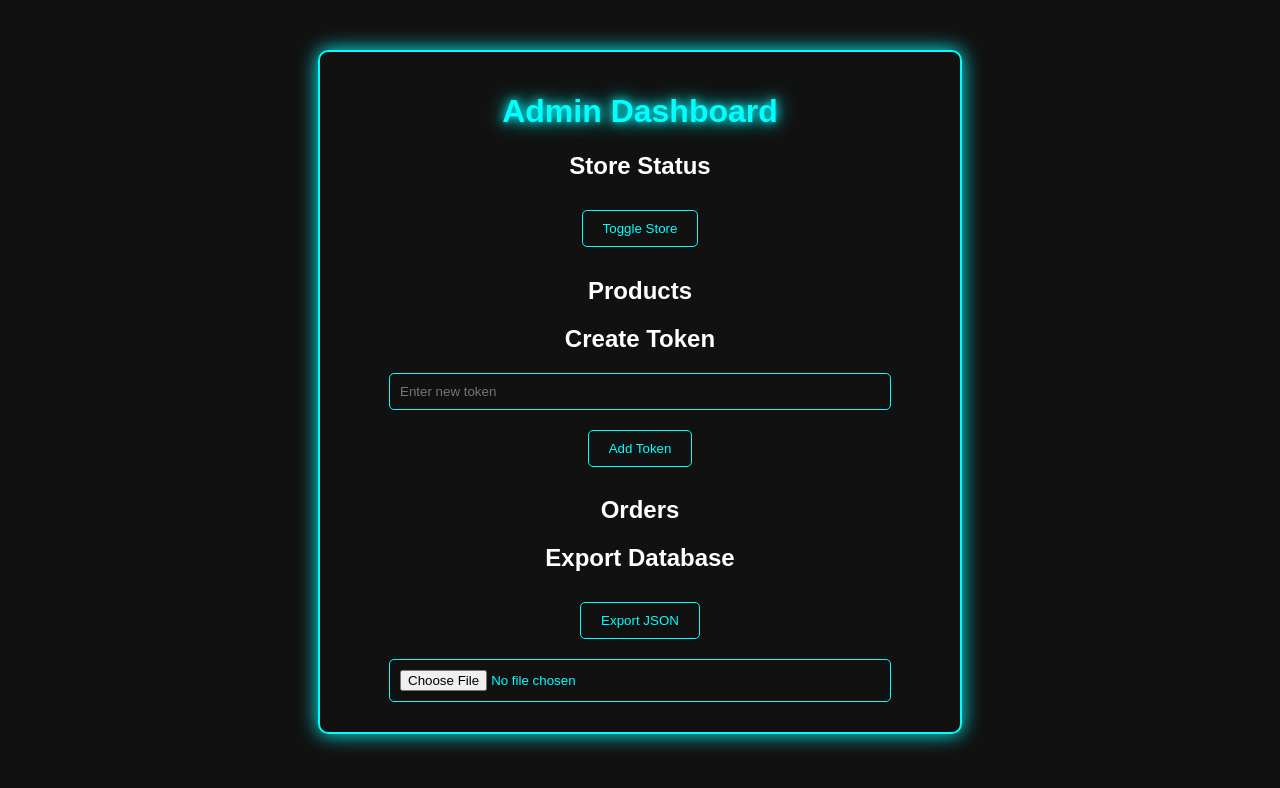
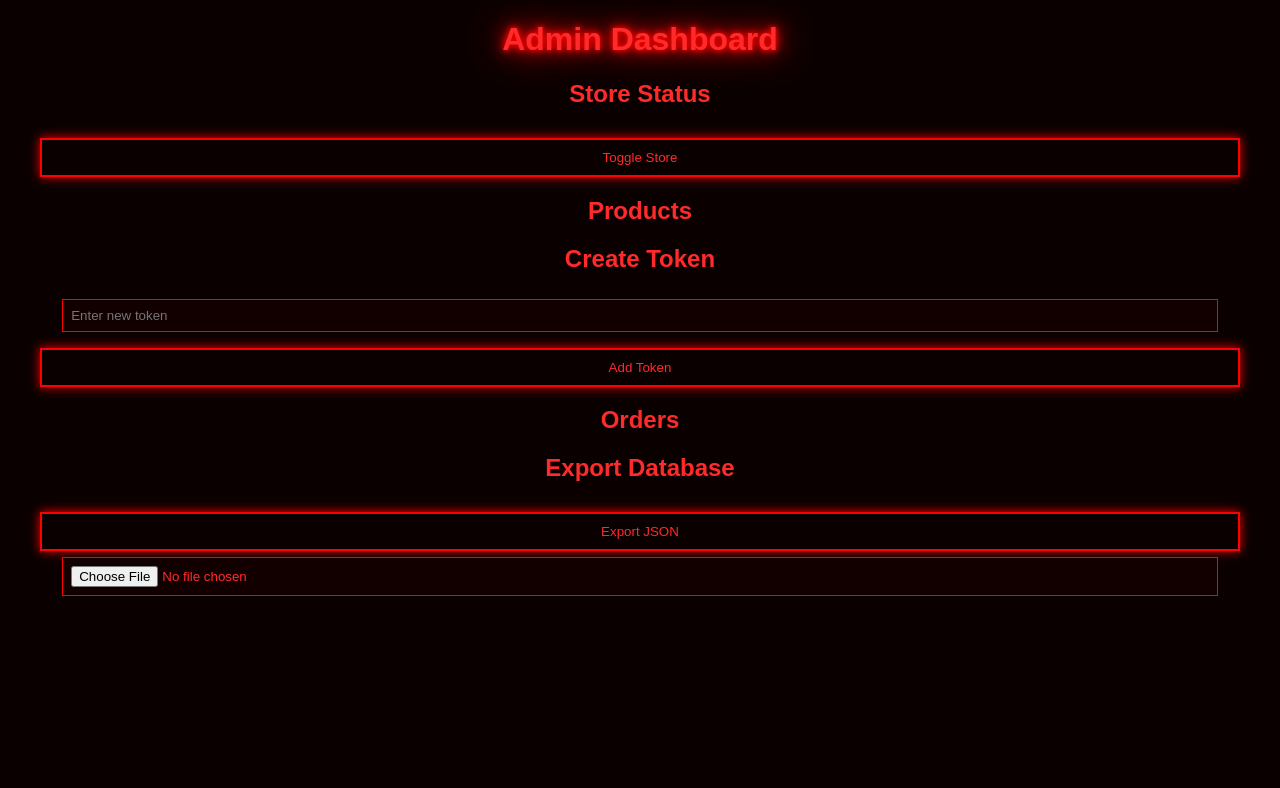
Before and after one commit to v1leshop/v1leshop, a plain HTML site: page dashboard.html in a window 1280 px wide. Drawn offline with Linux system fonts and the light colour scheme.

Commit message:
Update style.css

```diff
--- a/style.css
+++ b/style.css
@@ -1,61 +1,53 @@
 body {
-  background-color: #111;
-  color: #fff;
-  font-family: Arial, sans-serif;
-  text-align: center;
+    background: #0b0000;
+    color: #ff2a2a;
+    font-family: Arial, sans-serif;
+    text-align: center;
 }
-.container {
-  max-width: 600px;
-  margin: 50px auto;
-  padding: 20px;
-  border: 2px solid #0ff;
-  border-radius: 10px;
-  box-shadow: 0 0 20px #0ff;
+
+.neon-text {
+    color: #ff2a2a;
+    text-shadow:
+        0 0 5px #ff0000,
+        0 0 10px #ff0000,
+        0 0 20px #ff0000,
+        0 0 40px #ff0000;
 }
+
+.auth-box {
+    border: 2px solid #ff0000;
+    box-shadow: 0 0 15px #ff0000;
+    padding: 20px;
+    width: 320px;
+    margin: 20px auto;
+    border-radius: 10px;
+}
+
 input {
-  display: block;
-  margin: 10px auto;
-  padding: 10px;
-  width: 80%;
-  border-radius: 5px;
-  border: 1px solid #0ff;
-  background: #111;
-  color: #0ff;
+    width: 90%;
+    padding: 8px;
+    margin: 6px 0;
+    background: #120000;
+    border: 1px solid #ff0000;
+    color: #ff2a2a;
 }
-button.neon-btn {
-  margin: 10px;
-  padding: 10px 20px;
-  border: 1px solid #0ff;
-  border-radius: 5px;
-  background: #111;
-  color: #0ff;
-  cursor: pointer;
-  transition: 0.2s;
+
+button {
+    margin-top: 10px;
+    padding: 10px;
+    width: 95%;
+    background: transparent;
+    border: 2px solid #ff0000;
+    color: #ff2a2a;
+    cursor: pointer;
+    box-shadow: 0 0 10px #ff0000;
 }
-button.neon-btn:hover {
-  background: #0ff;
-  color: #111;
+
+button:hover {
+    background: #ff0000;
+    color: black;
 }
-.neon-text {
-  color: #0ff;
-  text-shadow: 0 0 10px #0ff, 0 0 20px #0ff;
+
+p {
+    color: #ffaaaa;
 }
-.level-display {
-  margin: 10px 0;
-  font-size: 1.2em;
-}
-.admin-icon, .leaderboard-icon {
-  cursor: pointer;
-  margin-left: 10px;
-}
-.modal {
-  display: none;
-  background-color: #222;
-  border: 2px solid #0ff;
-  padding: 10px;
-  border-radius: 10px;
-}
-.modal ul {
-  list-style: none;
-  padding: 0;
-}
```
